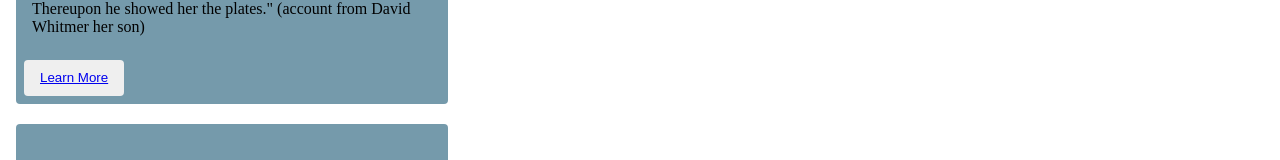
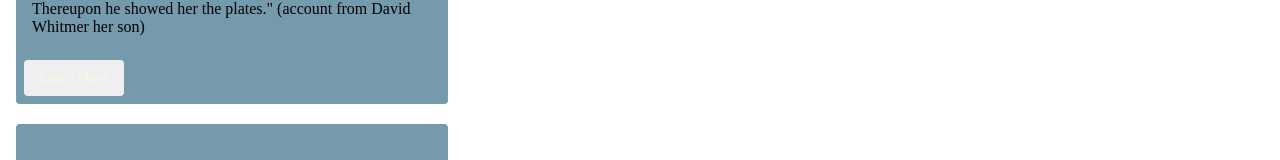
Before and after one commit to EAusman/valiant-women, an Angular app: page / in a window 1280 px wide. Shown: the part 770-930 px from the top of the page. Built offline with nearby package versions, Linux system fonts and the light colour scheme.

Commit message:
button formatting

```diff
--- a/src/app/info-block/info-block.component.css
+++ b/src/app/info-block/info-block.component.css
@@ -3,3 +3,14 @@
   background-color:#759AAB;
   margin-bottom: 20px;
 }
+
+}
+
+button {
+  background-color: #8B575C;
+
+}
+a{
+  color: #FFF4E4;
+  text-decoration: none;
+}
```
